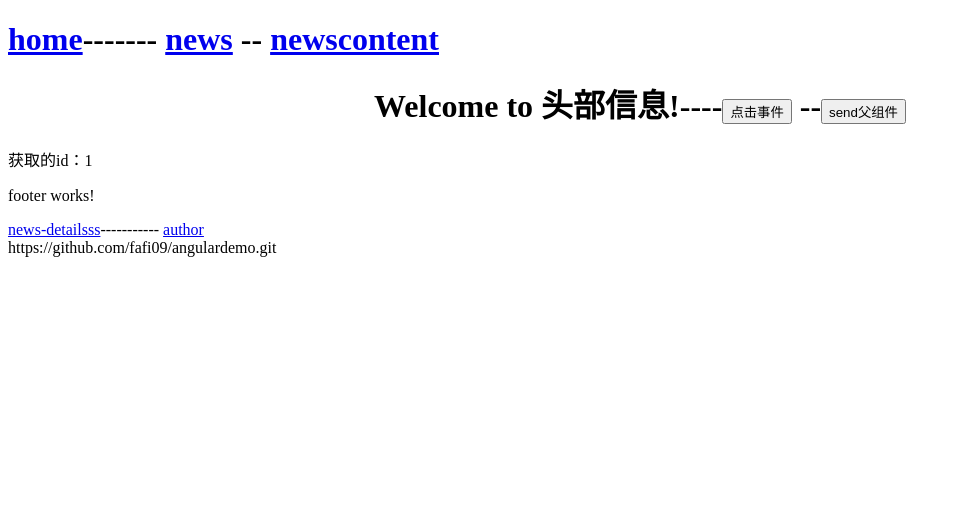
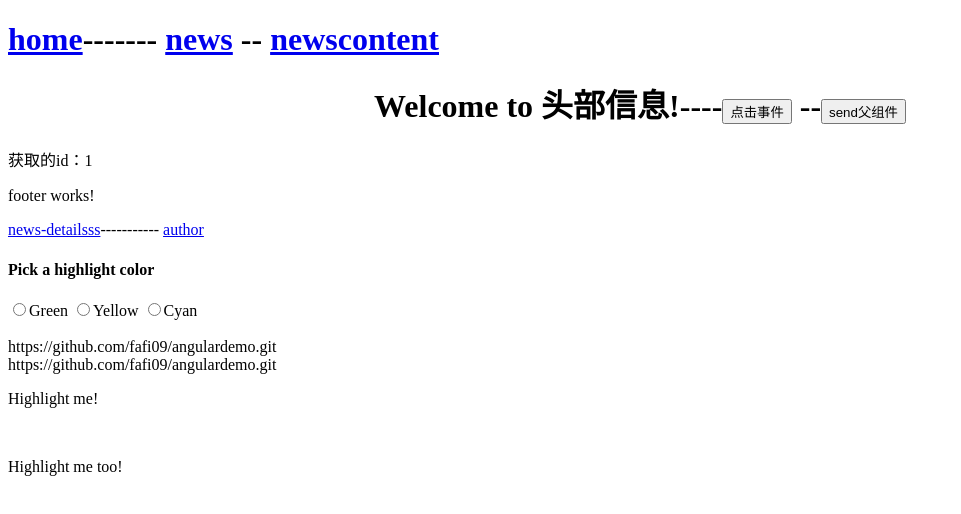
Before and after one commit to fafi09/angulardemo, an Angular app: page /demo/newscontent/1 in a window 1280 px wide. Shown: the top 514 px of the page, without its empty margins (0-961 px from the left). Built offline with nearby package versions, Linux system fonts and the light colour scheme.

Commit message:
属性指令的追加

```diff
--- a/src/app/app.module.ts
+++ b/src/app/app.module.ts
@@ -14,6 +14,7 @@
 import { NewscontentComponent } from './newscontent/newscontent.component';
 import { NewsdetailComponent } from './newsdetail/newsdetail.component';
 import { NewsAuthorComponent } from './news-author/news-author.component';
+import { HighlightDirective } from './highlight.directive';
 @NgModule({
   declarations: [
     AppComponent,
@@ -23,7 +24,8 @@
     FooterComponent,
     NewscontentComponent,
     NewsdetailComponent,
-    NewsAuthorComponent
+    NewsAuthorComponent,
+    HighlightDirective
   ],
   imports: [
     BrowserModule,
--- /dev/null
+++ b/src/app/highlight.directive.ts
@@ -0,0 +1,30 @@
+import { Directive, ElementRef, HostListener, Input } from '@angular/core';
+
+@Directive({
+  selector: '[appHighlight]'
+})
+export class HighlightDirective {
+
+  constructor(private el:ElementRef) {
+
+  }
+  //可以指定别名
+  @Input('appHighlight') aliasHightlightColor:string;
+  @Input() hightlightColor:string;
+  @Input() defaultColor: string;
+
+  @HostListener('mouseenter')
+  onMouseEnter() {
+    this.highlight(this.hightlightColor || this.aliasHightlightColor || this.defaultColor);
+    //this.highlight(this.aliasHightlightColor);
+  }
+
+  @HostListener('mouseleave')
+  onMouseLeave() {
+    this.highlight(null);
+  }
+
+  private highlight(color:string) {
+    this.el.nativeElement.style.backgroundColor = color;
+  }
+}
--- a/src/app/newscontent/newscontent.component.html
+++ b/src/app/newscontent/newscontent.component.html
@@ -4,5 +4,20 @@
 <a [routerLink]="['./details']">news-detailsss</a>-----------
 <a [routerLink]="['./author']">author</a>
 <br/>
-<a>https://github.com/fafi09/angulardemo.git</a>
+<h4>Pick a highlight color</h4>
+<div>
+  <input type="radio" name="colors" (click)="color='lightgreen'">Green
+  <input type="radio" name="colors" (click)="color='yellow'">Yellow
+  <input type="radio" name="colors" (click)="color='cyan'">Cyan
+</div>
+<br/>
+<a appHighlight [hightlightColor]="color">https://github.com/fafi09/angulardemo.git</a>
+<br/>
+<a appHighlight hightlightColor="red">https://github.com/fafi09/angulardemo.git</a>
+<br/>
+<p [appHighlight]="color">Highlight me!</p>
+<br/>
+<p [appHighlight]="color" defaultColor="violet">
+    Highlight me too!
+  </p>
 <router-outlet></router-outlet>
--- a/src/app/newscontent/newscontent.component.ts
+++ b/src/app/newscontent/newscontent.component.ts
@@ -7,6 +7,7 @@
 })
 export class NewscontentComponent implements OnInit {
 
+  color:string; //= 'lightgreen';
   id:string;
   constructor(private route: ActivatedRoute) { }
 
```
Also changed, not shown: 1 other file (tests, documents, lock files or other folders).
